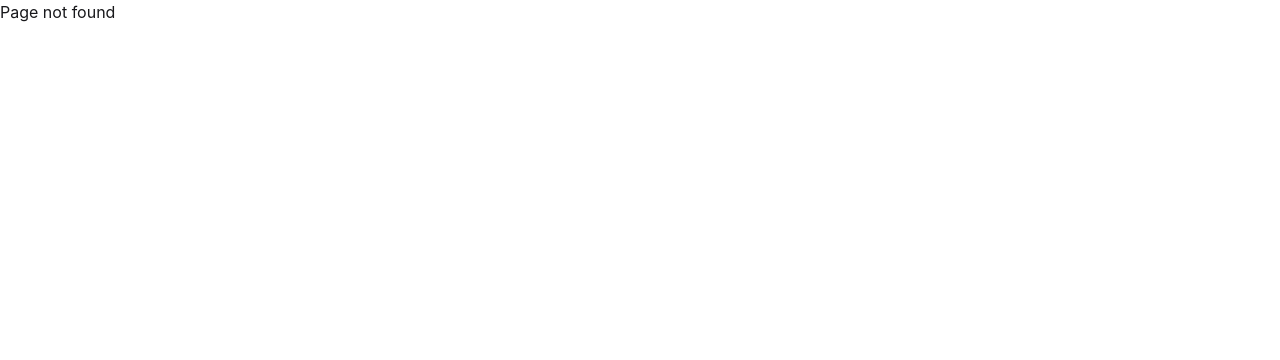
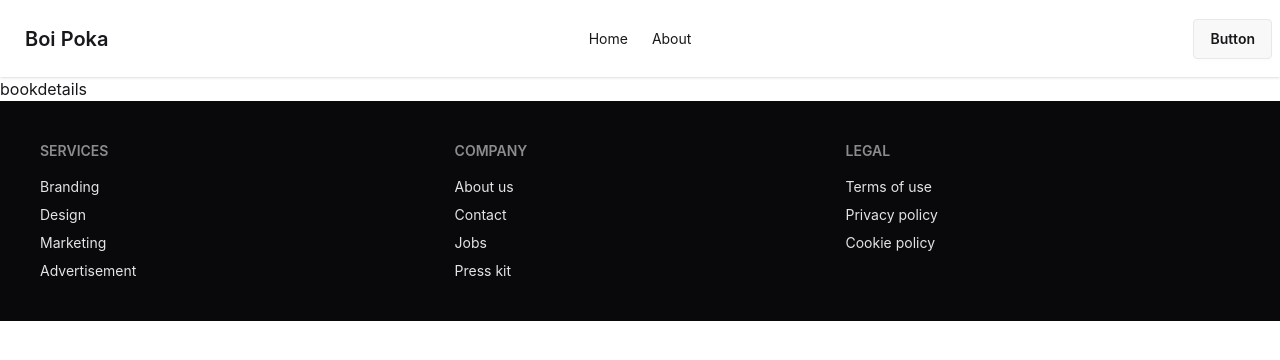
Before and after one commit to MohsinAlam07/The-Bookish, a React (Vite) app: page /bookDetails/1 in a window 1280 px wide. Before the commit this address had no page. Shown: the top 360 px of the page. Built offline with nearby package versions, Linux system fonts and the light colour scheme.

Commit message:
book details

```diff
--- a/src/Routes/Routes.jsx
+++ b/src/Routes/Routes.jsx
@@ -5,6 +5,7 @@ import Root from '../components/pages/Root/Root';
 import ErrorPage from '../components/pages/ErrorPage/ErrorPage';
 import Home from '../components/pages/Home/Home';
 import About from '../components/pages/About/About';
+import BookDetails from '../components/pages/BookDetails/BookDetails';
 
 
 export const router = createBrowserRouter([
@@ -21,7 +22,11 @@ export const router = createBrowserRouter([
         },
         {
           path:'/about',
-          Component:About
+         element:<About></About>
+        },
+        {
+          path:'/bookDetails/:id',
+          element:<BookDetails></BookDetails>
         }
     ]
   },
--- a/src/components/Header/Navbar.jsx
+++ b/src/components/Header/Navbar.jsx
@@ -1,9 +1,10 @@
 import React from "react";
+import { Link } from "react-router";
 
 const Navbar = () => {
     const link=<>
-    <li className="m-3">Home</li>
-    <li className="m-3">About</li>
+    <Link to='/'><li className="m-3">Home</li></Link>
+    <Link to='/about'><li className="m-3">About</li></Link>
     </>
   return (
     <div className="navbar bg-base-100 shadow-sm">
--- /dev/null
+++ b/src/components/pages/BookDetails/BookDetails.jsx
@@ -0,0 +1,13 @@
+import React from 'react';
+
+const BookDetails = () => {
+    return (
+        <div>
+            <h1>bookdetails
+
+            </h1>
+        </div>
+    );
+};
+
+export default BookDetails;
```
